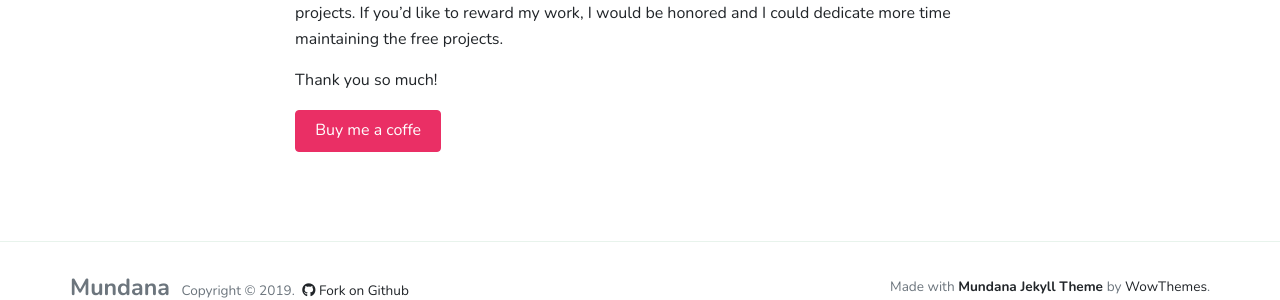
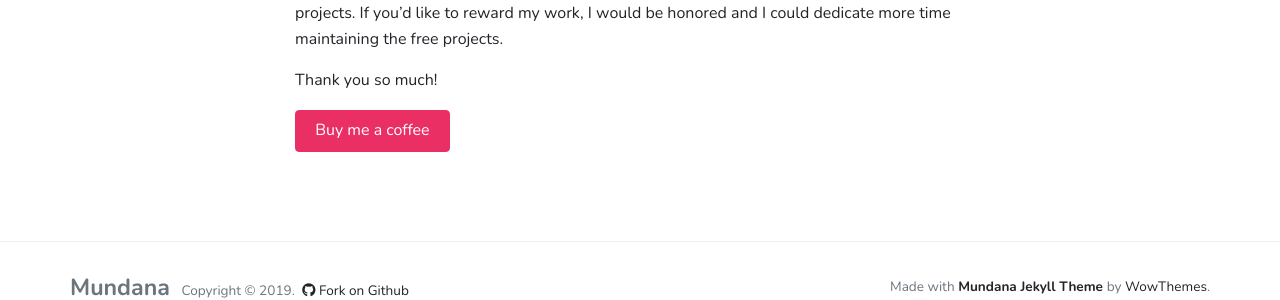
Before and after one commit to nlubalo/nlubalo.github.io, a Jekyll site: the page built from _pages/buy-me-a-coffee.md, in a window 1280 px wide. Shown: the part 329-629 px from the top of the page. Built offline with Jekyll 4.4.1, drawn with Linux system fonts in a browser that asks for light colours; nearby versions of some CDN libraries.

Commit message:
Update buy-me-a-coffee.md

```diff
--- a/_pages/buy-me-a-coffee.md
+++ b/_pages/buy-me-a-coffee.md
@@ -9,4 +9,4 @@ You have my permission to use the free items I develop in your personal, commerc
 
 Thank you so much!
 
-<a class="btn btn-danger" href="https://www.wowthemes.net/donate/">Buy me a coffe</a>
+<a class="btn btn-danger" href="https://www.wowthemes.net/donate/">Buy me a coffee</a>
```
